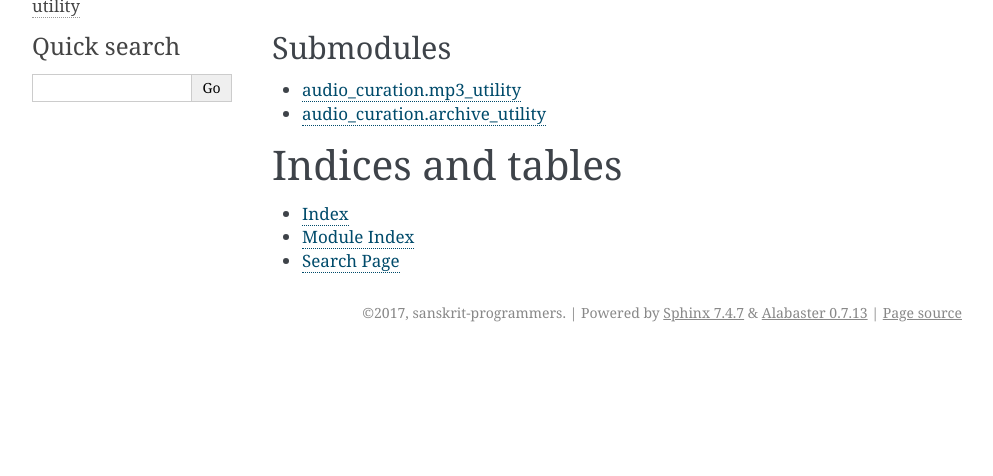
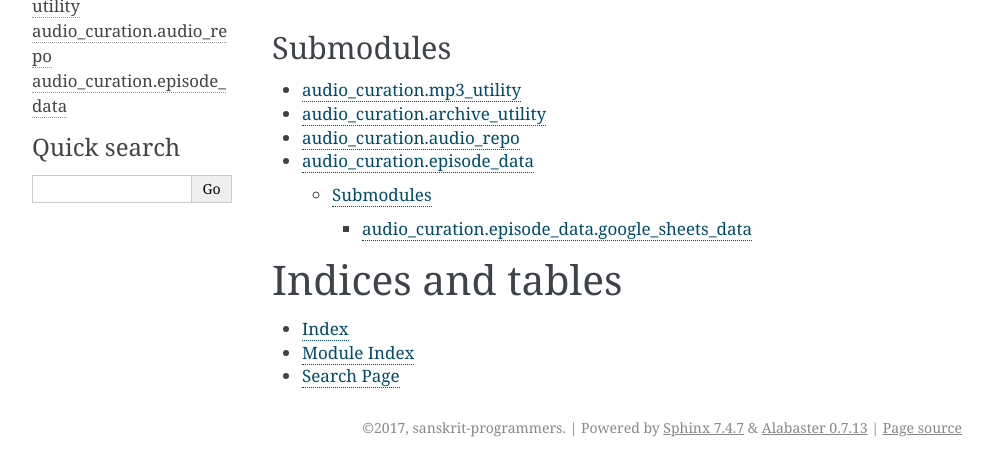
Before and after one commit to sanskrit-coders/audio_curation, a Sphinx documentation site: the page built from docs/audio_curation.rst, in a window 1280 px wide, cut to the strip 256-732 px from the top of the page. Shown: the whole strip, without its empty margins (148-1141 px from the left). Built offline with Sphinx 7.4.7, drawn with Linux system fonts in a browser that asks for light colours; pages that are not in the unit, such as notebooks, are missing from menus.

Commit message:
Content update

```diff
--- a/docs/audio_curation.rst
+++ b/docs/audio_curation.rst
@@ -14,6 +14,9 @@ Submodules
 
 	audio_curation_archive_utility
 	audio_curation_mp3_utility
+	audio_curation_audio_repo
+	audio_curation_episode_data
+
 
 Indices and tables
 ====================
--- /dev/null
+++ b/docs/audio_curation_episode_data.rst
@@ -0,0 +1,16 @@
+audio_curation.episode_data
+========================================
+
+.. automodule:: audio_curation.episode_data
+
+Submodules
+-------------
+.. toctree::
+	:maxdepth: 5
+
+	audio_curation_episode_data_google_sheets_data
+
+
+	:members:
+	:undoc-members:
+		:show-inheritance:
--- /dev/null
+++ b/docs/audio_curation_episode_data_google_sheets_data.rst
@@ -0,0 +1,7 @@
+audio_curation.episode_data.google_sheets_data
+========================================
+
+.. automodule:: audio_curation.episode_data.google_sheets_data
+	:members:
+	:undoc-members:
+		:show-inheritance:
```
Also changed, not shown: 15 other files.
